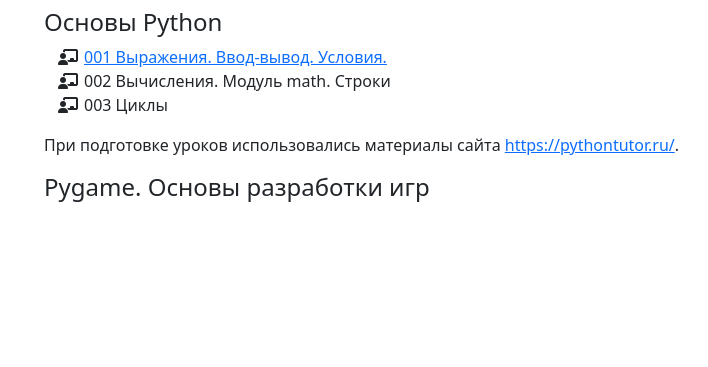
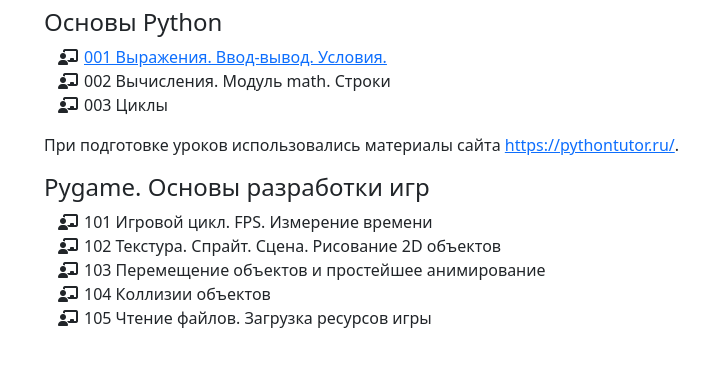
Before and after one commit to teachpyby/teachpyby.github.io, a plain HTML site: page index.html in a window 1280 px wide. Shown: the part 191-558 px from the top of the page, without its empty margins (50-758 px from the left). Drawn offline with nearby package versions, Linux system fonts and the light colour scheme.

Commit message:
Добавил еще план на Pygame

```diff
--- a/index.html
+++ b/index.html
@@ -27,6 +27,13 @@
 				<p>При подготовке уроков использовались материалы сайта <a href="https://pythontutor.ru/">https://pythontutor.ru/</a>.</p>
 
 				<h4>Pygame. Основы разработки игр</h4>
+				<ul class="fa-ul">
+				  <li><span class="fa-li"><i class="fas fa-chalkboard-teacher"></i></span>101 Игровой цикл. FPS. Измерение времени</li>
+				  <li><span class="fa-li"><i class="fas fa-chalkboard-teacher"></i></span>102 Текстура. Спрайт. Сцена. Рисование 2D объектов</li>
+				  <li><span class="fa-li"><i class="fas fa-chalkboard-teacher"></i></span>103 Перемещение объектов и простейшее анимирование</li>
+				  <li><span class="fa-li"><i class="fas fa-chalkboard-teacher"></i></span>104 Коллизии объектов</li>
+				  <li><span class="fa-li"><i class="fas fa-chalkboard-teacher"></i></span>105 Чтение файлов. Загрузка ресурсов игры</li>
+				</ul>
 			</div>
 		</div>
 	</body>
```
